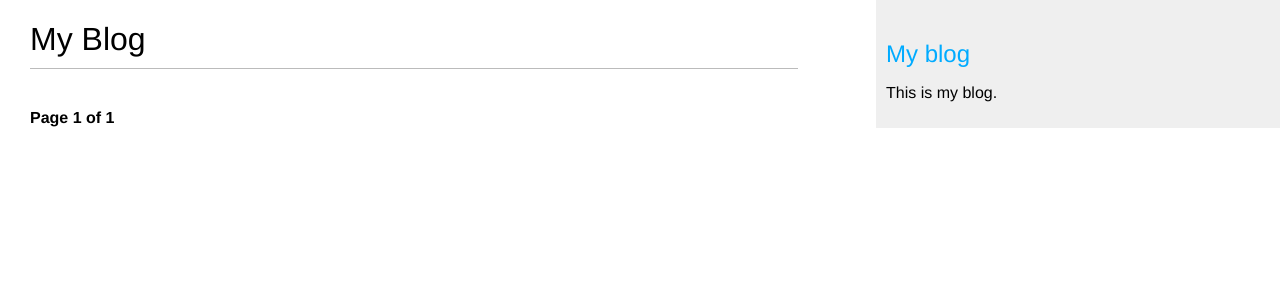
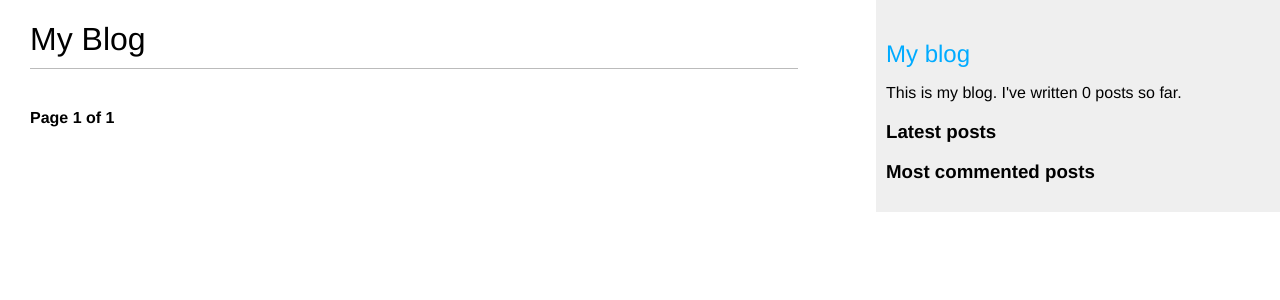
Before and after one commit to kdanylkov/django-blog-app, a Django app: page /blog/ in a window 1280 px wide. Shown: the top 300 px of the page. Run offline with Django 4.2, Linux system fonts and the light colour scheme; data that the repository does not hold is empty; parts of the project's set-up code (start-up, migrations or seed data) failed here and were passed over.

Commit message:
custom template tags added

```diff
--- a/blog/templates/blog/base.html
+++ b/blog/templates/blog/base.html
@@ -1,3 +1,4 @@
+{% load blog_tags %}
 {% load static %}
 <!DOCTYPE html>
 <html>
@@ -12,7 +13,20 @@
   </div>
   <div id="sidebar">
       <h2><a href="{% url 'blog:post_list' %}">My blog</a></h2>
-    <p>This is my blog.</p>
+    <p>
+        This is my blog.
+        I've written {% total_posts %} posts so far.
+    </p>
+    <h3>Latest posts</h3>
+    {% show_latest_posts 3 %}
+    <h3>Most commented posts</h3>
+    {% get_most_commented_posts as most_commented_posts %}
+    <ul>
+        {% for post in most_commented_posts %}
+            <li>
+                <a href="{{ post.get_absolute_url }}">{{ post.title }} ({{ post.total_comments }} comment{{ post.total_comments|pluralize }})</a>
+            </li>
+        {% endfor %}
   </div>
 </body>
 </html>
--- a/blog/templates/blog/post/detail.html
+++ b/blog/templates/blog/post/detail.html
@@ -1,4 +1,5 @@
 {% extends 'blog/base.html' %}
+{% load blog_tags %}
 
 {% block title %}{{ post.title }}{% endblock %}
 
@@ -7,7 +8,7 @@
     <p class="date">
     Published {{ post.publish }} by {{ post.author }}
     </p>
-    {{ post.body|linebreaks }}
+    {{ post.body|markdown }}
     <p>
         <a href="{% url 'blog:post_share' post.id %}">
             Share this post
--- /dev/null
+++ b/blog/templates/blog/post/latest_posts.html
@@ -0,0 +1,7 @@
+<ul>
+    {% for post in latest_posts %}
+        <li>
+            <a href="{{ post.get_absolute_url }}">{{ post.title }}</a>
+        </li>
+        {% endfor %}
+</ul>
--- a/blog/templates/blog/post/list.html
+++ b/blog/templates/blog/post/list.html
@@ -1,4 +1,5 @@
 {% extends "blog/base.html" %}
+{% load blog_tags %}
 
 {% block title %}My Blog{% endblock %}
 
@@ -25,7 +26,7 @@
     <p class="date">
       Published {{ post.publish }} by {{ post.author }}
     </p>
-    {{ post.body|truncatewords:30|linebreaks }}
+    {{ post.body|markdown|truncatewords_html:30 }}
   {% endfor %}
   {% include "pagination.html" with page=posts %}
 {% endblock %}
--- /dev/null
+++ b/blog/templatetags/blog_tags.py
@@ -0,0 +1,34 @@
+from django import template
+from django.db.models import Count
+from django.utils.safestring import mark_safe
+
+from markdown import markdown
+
+from blog.models import Post
+
+register = template.Library()
+
+
+@register.simple_tag
+def total_posts():
+    return Post.published.count()
+
+
+@register.inclusion_tag('blog/post/latest_posts.html')
+def show_latest_posts(count=5):
+    latest_posts = Post.published.order_by('-publish')[:count]
+    return {'latest_posts': latest_posts}
+
+
+@register.simple_tag
+def get_most_commented_posts(count=5):
+    return Post.published.annotate(
+            total_comments=Count('comments')
+            ).filter(
+                    total_comments__gt=0
+                    ).order_by('-total_comments', '-publish')[:count]
+
+
+@register.filter(name='markdown')
+def markdown_format(text):
+    return mark_safe(markdown(text))
```
Also changed, not shown: blog/templatetags/__init__.py (added).
